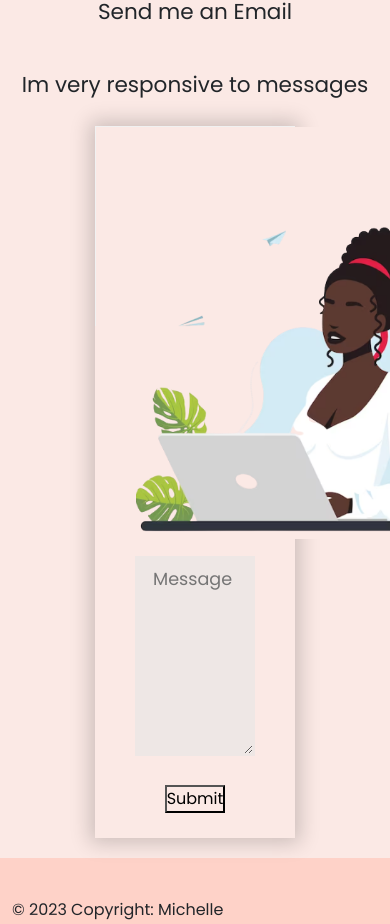
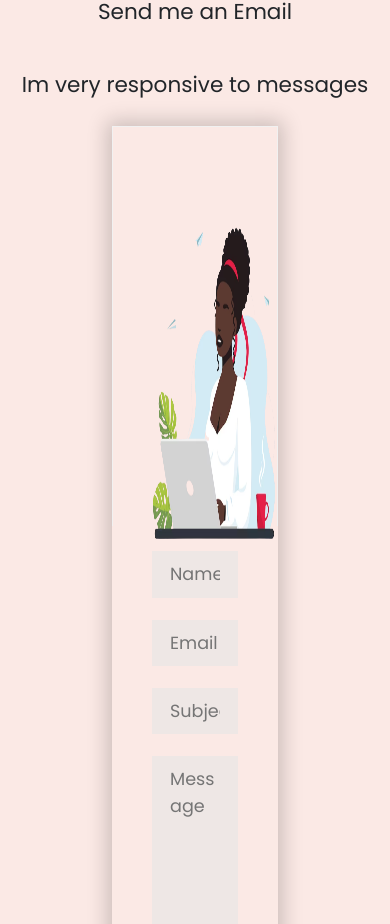
Before and after one commit to MichelleGoba/React_Portfolio, a React (Vite) app in the folder Portfolio/: page / in a window 390 px wide. Shown: the part 7014-7938 px from the top of the page. Built offline with nearby package versions, Linux system fonts and the light colour scheme; a web font is replaced by a local one.

Commit message:
added responsiveness to contact page

```diff
--- a/Portfolio/src/components/contact/Contact.jsx
+++ b/Portfolio/src/components/contact/Contact.jsx
@@ -2,6 +2,8 @@
 import { Container } from "react-bootstrap";
 import { useState } from "react";
 import contact1 from '../../images/contact1.png';
+
+import { FontAwesomeIcon } from "@fortawesome/react-fontawesome";
 
 const Contact = () => {
   const [formData, setFormData] = useState({
@@ -65,10 +67,12 @@
     <div className="flip-box-back">
 
       <p>Im very responsive to messages</p>
+        <FontAwesomeIcon>{}</FontAwesomeIcon>
     </div>
   </div>
 
         </div>
+
 
       </div>
 
--- a/Portfolio/src/components/contact/contact.css
+++ b/Portfolio/src/components/contact/contact.css
@@ -21,8 +21,7 @@
 	box-shadow: 0px 0px 19px 5px rgba(0,0,0,0.19);
 }
 .left{
-	/* background: url("../../images/contact1.png") no-repeat center;
-	background-size: cover;  */
+
 	height: 100%;
 }
 .right{
@@ -48,8 +47,8 @@
 
 .flip-box {
     background-color: transparent;
-    width: 200px;
-    height: 200px;
+    /* width: 200px;
+    height: 200px; */
     border: 1px solid #f1f1f1;
     perspective: 1000px;
   }
@@ -91,14 +90,21 @@
   }
 
   .flip-box-back {
-    padding-left: 40px;
-    padding-top: 20px;
-    /* background-color: #555; */
+    display: flex;
+  justify-content: center;
+  align-items: center;
     color: black;
     height: 400px;
+    transform: rotateY(180deg);
 
-    transform: rotateY(180deg);
   }
+
+  .flip-box-back p{
+    padding-right: 5px;
+    font-size: 50px;
+    padding-top: 10px;
+  }
+
 
 
 .contact-container{
@@ -113,21 +119,13 @@
 
 
 
-
-
-
-
-
-
-
-
-
 /* Media quiries */
 @media screen and (max-width: 880px){
 	.contact-box{
 		grid-template-columns: 1fr;
 	}
-	.left{
-		height: 200px;
+	.left, .flip-box, .flip-box-front, .flip-box-back, .flip-box-inner, .cnt-img{
+		height: 400px;
+        width: 100%;
 	}
 }
```
